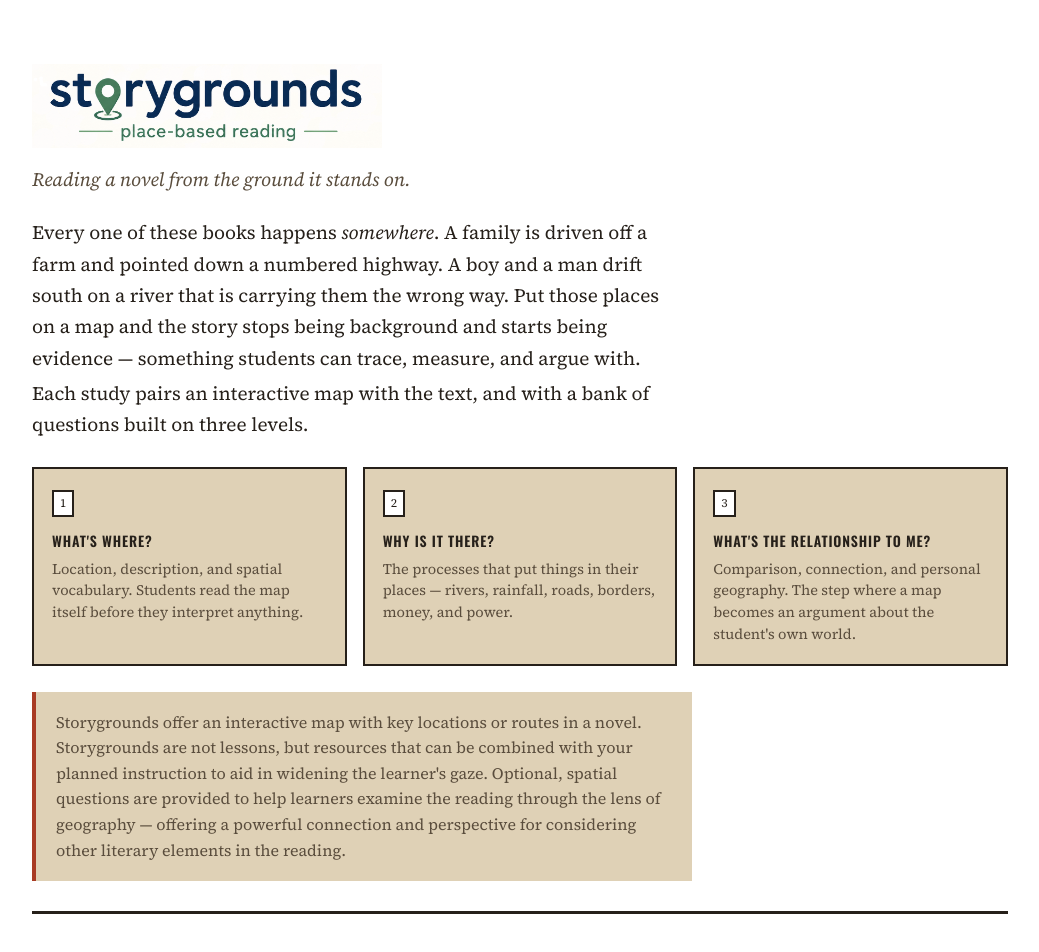
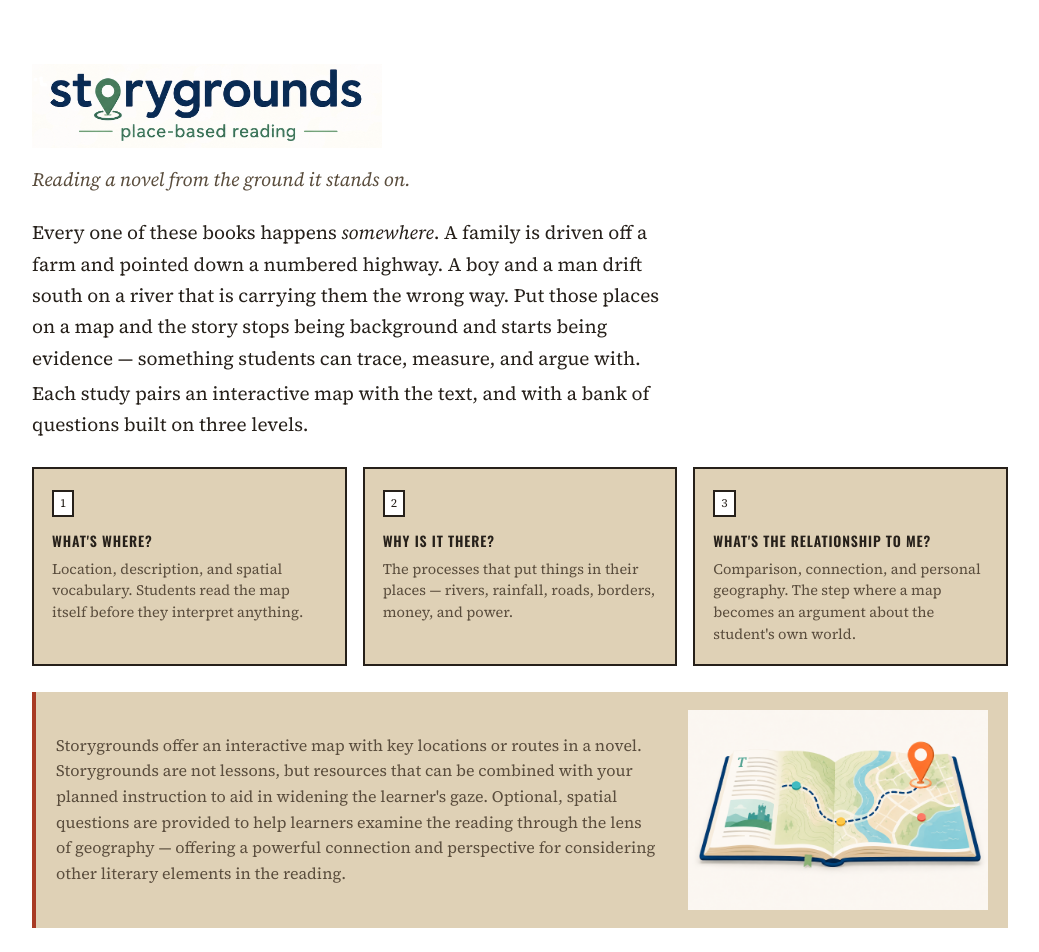
Before and after one commit to trbaker/amlit, a plain HTML site: page index.html in a window 1280 px wide. Shown: the top 952 px of the page, without its empty margins (120-1159 px from the left). Drawn offline with nearby package versions, Linux system fonts and the light colour scheme.

Commit message:
Update index.html

```diff
--- a/index.html
+++ b/index.html
@@ -41,14 +41,31 @@
 
 /* A note to teachers, sitting beneath the three levels. */
 .teachers{
+  display: flex;
+  align-items: center;
+  gap: 28px;
   margin: 26px 0 0;
   padding: 18px 20px;
-  max-width: 78ch;
   background: var(--paper-deep);
   border-left: 4px solid var(--accent);
+}
+.teachers p{
+  margin: 0;
+  flex: 1 1 auto;
+  min-width: 0;
   font-size: 16px;
   line-height: 1.6;
   color: var(--muted);
+}
+.teachers-art{
+  flex: 0 0 auto;
+  width: 300px;
+  max-width: 100%;
+  height: auto;
+}
+@media (max-width: 900px){
+  .teachers{ flex-direction: column; align-items: flex-start; gap: 18px; }
+  .teachers-art{ align-self: center; }
 }
 
 /* The three levels, side by side */
@@ -254,11 +271,15 @@
       </div>
     </div>
 
-    <p class="teachers">Storygrounds offer an interactive map with key locations or routes in a
-    novel. Storygrounds are not lessons, but resources that can be combined with your planned
-    instruction to aid in widening the learner's gaze. Optional, spatial questions are provided to
-    help learners examine the reading through the lens of geography &mdash; offering a powerful
-    connection and perspective for considering other literary elements in the reading.</p>
+    <div class="teachers">
+      <p>Storygrounds offer an interactive map with key locations or routes in a
+      novel. Storygrounds are not lessons, but resources that can be combined with your planned
+      instruction to aid in widening the learner's gaze. Optional, spatial questions are provided to
+      help learners examine the reading through the lens of geography &mdash; offering a powerful
+      connection and perspective for considering other literary elements in the reading.</p>
+      <img class="teachers-art" src="https://trbaker.github.io/amlit/img/storygrounds_book.png"
+           alt="" width="300" />
+    </div>
   </header>
 
 
```
